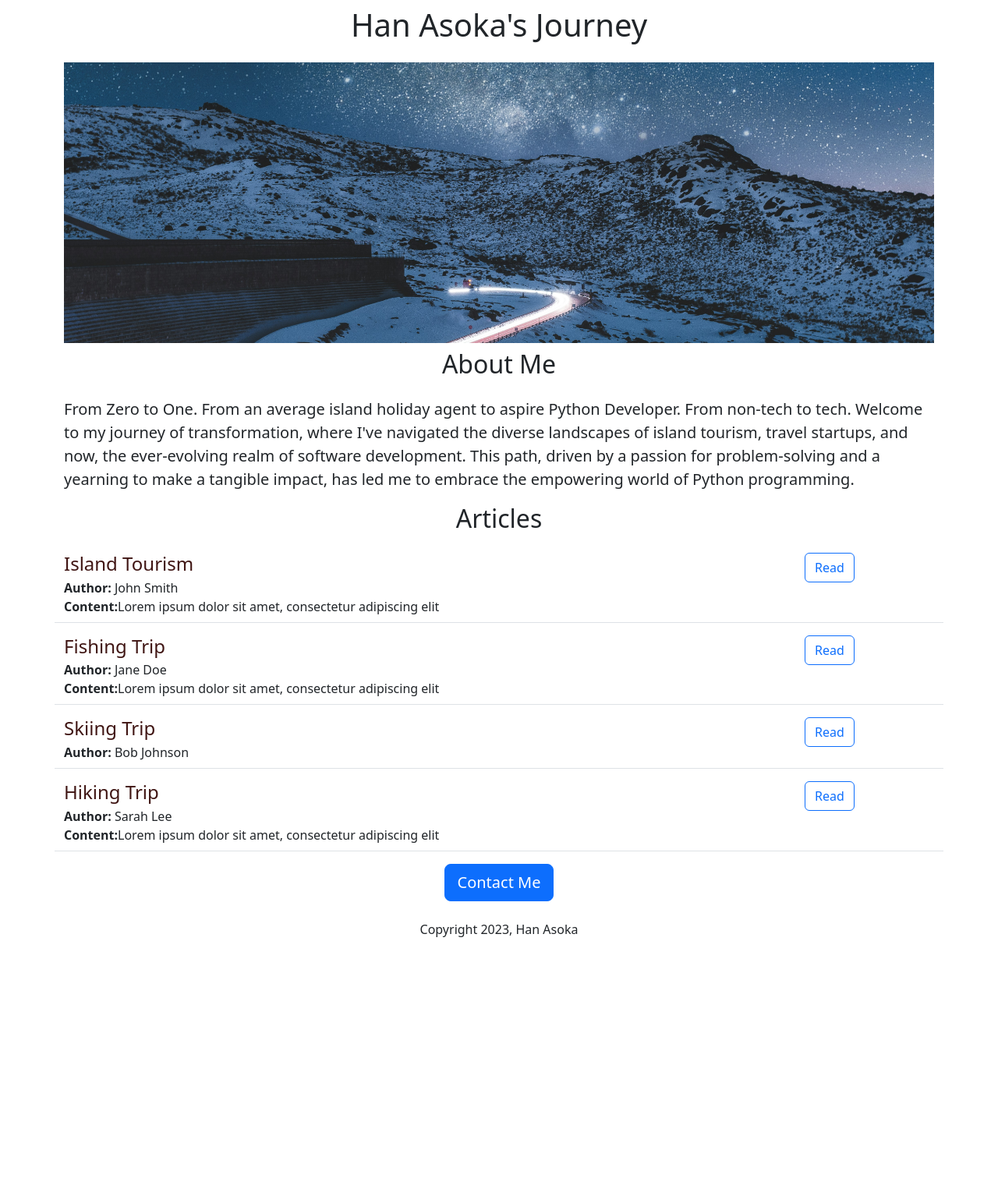
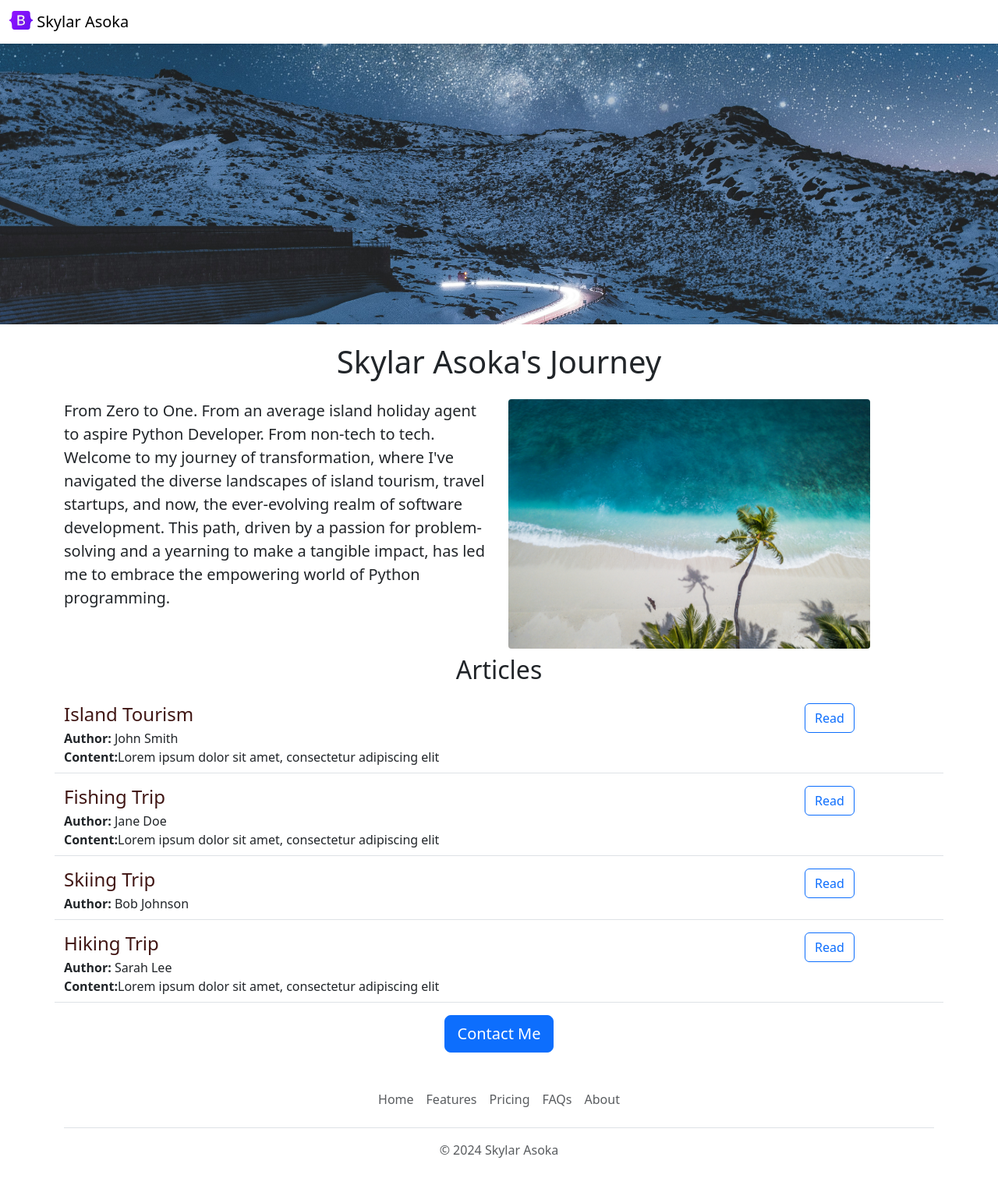
Before and after one commit to skylarasoka/journey, a Flask app: page / in a window 1280 px wide. Shown: the whole page at 78% size. Before the commit the page ends 1202 px from the top, so only its background shows below. Run offline with Flask 3, Linux system fonts and the light colour scheme.

Commit message:
Minor changes

```diff
--- a/app.py
+++ b/app.py
@@ -30,7 +30,7 @@ ARTICLES = [
 
 @app.route("/")
 def hello_world():
-  return render_template('home.html', jobs=ARTICLES, owner="Han Asoka")
+  return render_template('home.html', jobs=ARTICLES, owner="Skylar Asoka")
 
 @app.route("/api/jobs")
 def list_jobs():
--- /dev/null
+++ b/templates/footer.html
@@ -0,0 +1,12 @@
+<div class="container">
+  <footer class="py-3 my-4">
+    <ul class="nav justify-content-center border-bottom pb-3 mb-3">
+      <li class="nav-item"><a href="#" class="nav-link px-2 text-body-secondary">Home</a></li>
+      <li class="nav-item"><a href="#" class="nav-link px-2 text-body-secondary">Features</a></li>
+      <li class="nav-item"><a href="#" class="nav-link px-2 text-body-secondary">Pricing</a></li>
+      <li class="nav-item"><a href="#" class="nav-link px-2 text-body-secondary">FAQs</a></li>
+      <li class="nav-item"><a href="#" class="nav-link px-2 text-body-secondary">About</a></li>
+    </ul>
+    <p class="text-center text-body-secondary">&copy; 2024 Skylar Asoka</p>
+  </footer>
+</div>
--- a/templates/home.html
+++ b/templates/home.html
@@ -1,7 +1,7 @@
 <!DOCTYPE html>
 <html>
   <head>
-    <title>Han Asoka</title>
+    <title>Skyler Asoka</title>
     <meta charset="utf-8">
     <meta name="viewport" content="width=device-width, initial-scale=1">
     <link href="https://cdn.jsdelivr.net/npm/bootstrap@5.3.2/dist/css/bootstrap.min.css" rel="stylesheet" integrity="sha384-T3c6CoIi6uLrA9TneNEoa7RxnatzjcDSCmG1MXxSR1GAsXEV/Dwwykc2MPK8M2HN" crossorigin="anonymous">
@@ -11,15 +11,26 @@
         height: 360px;
         width: 100%;
         object-fit: cover;
+        margin-bottom:16px;
       }
     </style>
   </head>
   <body>
+    {% include 'nav.html' %}
+    <img class="img-fluid" id="banner" src="{{ url_for('static', filename='banner.jpg') }}">
     <div class="container">
-      <h1 class="text-center mt-2 mb-4">{{owner}}'s Journey</h1>
-      <img class="img-fluid" id="banner" src="{{ url_for('static', filename='banner.jpg') }}">
-      <h2 class="text-center mt-2 mb-4">About Me</h2>
-      <p class="lead">From Zero to One. From an average island holiday agent to aspire Python Developer. From non-tech to tech. Welcome to my journey of transformation, where I've navigated the diverse landscapes of island tourism, travel startups, and now, the ever-evolving realm of software development. This path, driven by a passion for problem-solving and a yearning to make a tangible impact, has led me to embrace the empowering world of Python programming.</p>
+      <h1 class="text-center mt-2 mb-4">
+        {{owner}}'s Journey
+      </h1>
+      <div class="row" style="margin-bottom:16px">
+        <div class="col-md-6">
+      <p class="lead">
+        From Zero to One. From an average island holiday agent to aspire Python Developer. From non-tech to tech. Welcome to my journey of transformation, where I've navigated the diverse landscapes of island tourism, travel startups, and now, the ever-evolving realm of software development. This path, driven by a passion for problem-solving and a yearning to make a tangible impact, has led me to embrace the empowering world of Python programming.
+      </p>
+        </div>
+        <div class="d-none d-md-block col-6">
+      <img src="{{ url_for('static', filename='beach.jpg') }}" style="height:320px; border-radius:4px">
+        </div>
       <h2 class="text-center mt-2 mb-4">Articles</h2>
       <div>
         {% for article in jobs %}
@@ -27,10 +38,10 @@
         {% endfor %}
       </div>
       <div class="text-center">
-        <button class="btn btn-primary btn-lg">Contact Me</button>
-        <p class="mt-4">Copyright 2023, Han Asoka</p>
+        <a href="mailto:han747sp@gmail.com?subject=Inquiry&body=Name%3A%20%3CYour%20name%20here%3E%0D%0ATravel%20Date%3A%20%3CEnter%20your%20travel%20date%3E%0D%0ANumber%20of%20Adult%3A%20%3CPerson%20above%20age%2012%3E%0D%0ANumber%20of%20Child%3A%20%3CPerson%204-12%20years%20old%3E%0D%0ANumber%20of%20Infant%3A%3CPerson%20age%200-4%20years%20old%3E" class="btn btn-primary btn-lg">Contact Me</a>
       </div>
       </div>
     </div>
+    {% include "footer.html" %}
   </body>
 </html>
--- a/templates/jobitem.html
+++ b/templates/jobitem.html
@@ -12,6 +12,6 @@
     {% endif %}
   </div>
   <div class="col-2">
-    <button type="button" class="btn btn-outline-primary">Read</button>
+    <a href="mailto:han747sp@gmail.com?subject=Inquiry%20About%20{{article["title"]}}&body=Name%3A%20%3CYour%20name%20here%3E%0D%0ATravel%20Date%3A%20%3CEnter%20your%20travel%20date%3E%0D%0ANumber%20of%20Adult%3A%20%3CPerson%20above%20age%2012%3E%0D%0ANumber%20of%20Child%3A%20%3CPerson%204-12%20years%20old%3E%0D%0ANumber%20of%20Infant%3A%3CPerson%20age%200-4%20years%20old%3E" type="button" class="btn btn-outline-primary">Read</a>
   </div>
 </div>
--- /dev/null
+++ b/templates/nav.html
@@ -0,0 +1,9 @@
+<nav class="navbar shadow-sm fixed-top bg-white">
+  <div class="container-fluid">
+    <a class="navbar-brand" href="#">
+      <img src="/static/logo.svg" alt="Logo" width="30" height="24" class="d-inline-block align-text-top">
+      Skylar Asoka
+    </a>
+  </div>
+</nav>
+<div style="height:56px"></div>
```
Also changed, not shown: static/beach.jpg (added), static/logo.svg (added).
